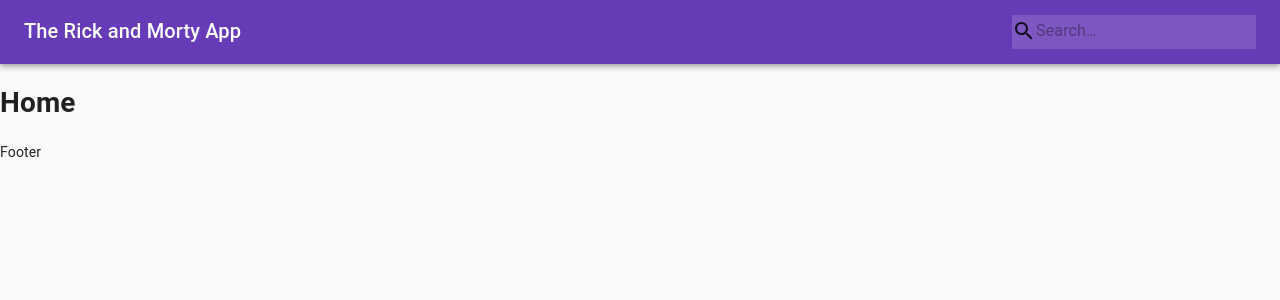
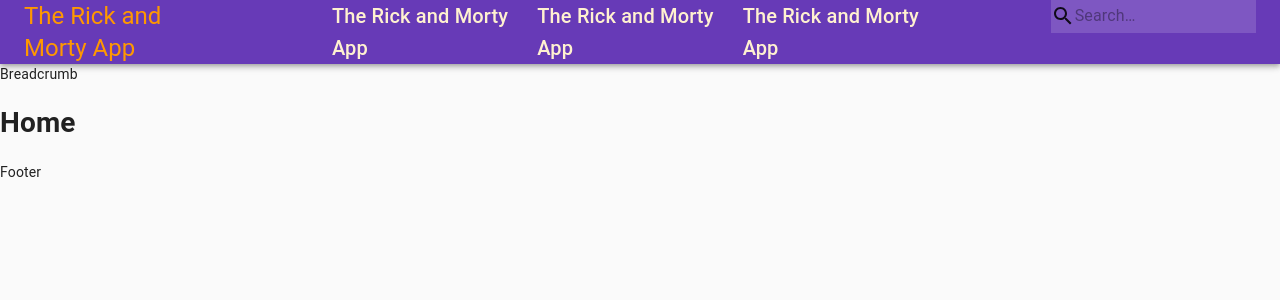
Before and after one commit to RubenZx/the-rick-and-morty-app, a React (Create React App) app: page / in a window 1280 px wide. Shown: the top 300 px of the page. Built offline with nearby package versions, Linux system fonts and the light colour scheme.

Commit message:
feat: Add menu sections with routing

```diff
--- /dev/null
+++ b/src/components/layout/header/Breadcrumb.tsx
@@ -0,0 +1,7 @@
+import React from 'react'
+
+const Breadcrumb = () => {
+  return <>Breadcrumb</>
+}
+
+export default Breadcrumb
--- a/src/components/layout/header/index.tsx
+++ b/src/components/layout/header/index.tsx
@@ -1,47 +1,14 @@
-import {
-  AppBar,
-  fade,
-  Grid,
-  InputBase,
-  Toolbar,
-  Typography,
-} from '@material-ui/core'
-import { Search } from '@material-ui/icons'
 import React from 'react'
-import styled from 'styled-components'
+import Breadcrumb from './Breadcrumb'
+import Menu from './menu'
 
-const SearchBar = styled.div`
-  position: relative;
-  border-radius: ${({ theme }) => theme.shape.borderRadius};
-  background-color: ${({ theme }) => fade(theme.palette.common.white, 0.15)};
-  &:hover {
-    background-color: ${({ theme }) => fade(theme.palette.common.white, 0.25)};
-  }
-  margin-left: 0;
-  width: 100%;
-  ${({ theme }) => theme.breakpoints.up('sm')} {
-    margin-left: ${({ theme }) => theme.spacing(1)};
-    width: auto;
-  }
-`
-
-const Header = () => (
-  <AppBar position="static">
-    <Toolbar>
-      <Grid container>
-        <Grid item xs>
-          <Typography variant="h6">The Rick and Morty App</Typography>
-        </Grid>
-        <SearchBar>
-          <InputBase
-            startAdornment={<Search />}
-            placeholder="Search…"
-            inputProps={{ 'aria-label': 'search' }}
-          />
-        </SearchBar>
-      </Grid>
-    </Toolbar>
-  </AppBar>
-)
+const Header = () => {
+  return (
+    <>
+      <Menu />
+      <Breadcrumb />
+    </>
+  )
+}
 
 export default Header
--- /dev/null
+++ b/src/components/layout/header/menu/Search.tsx
@@ -0,0 +1,35 @@
+import React from 'react'
+import { fade, InputBase } from '@material-ui/core'
+import styled from 'styled-components'
+import { Search as SearchIcon } from '@material-ui/icons'
+
+const SearchBar = styled.div`
+  position: relative;
+  border-radius: ${({ theme }) => theme.shape.borderRadius};
+  background-color: ${({ theme }) => fade(theme.palette.common.white, 0.15)};
+  &:hover {
+    background-color: ${({ theme }) => fade(theme.palette.common.white, 0.25)};
+  }
+  margin-left: 0;
+  width: 100%;
+  ${({ theme }) => theme.breakpoints.up('sm')} {
+    margin-left: ${({ theme }) => theme.spacing(1)};
+    width: auto;
+  }
+`
+
+const Search = () => {
+  return (
+    <>
+      <SearchBar>
+        <InputBase
+          startAdornment={<SearchIcon />}
+          placeholder="Search…"
+          inputProps={{ 'aria-label': 'search' }}
+        />
+      </SearchBar>
+    </>
+  )
+}
+
+export default Search
--- /dev/null
+++ b/src/components/layout/header/menu/Section.tsx
@@ -0,0 +1,40 @@
+import React from 'react'
+import { Link, Typography } from '@material-ui/core'
+import styled from 'styled-components'
+
+type StyledLinkProps = {
+  href: string
+  path: string
+}
+
+const StyledLink = styled(Link)<StyledLinkProps>`
+  text-decoration: none;
+
+  &:focus,
+  &:hover,
+  &:visited,
+  &:link,
+  &:active {
+    // TODO: change color if focus
+    text-decoration: none;
+  }
+
+  // TODO add theme colors
+  color: ${props => (props.path === props.href ? '#ff9800' : '#FFF1D0')};
+`
+
+const Section = (props: any) => {
+  const { href, path, variant } = props
+
+  return (
+    <>
+      <Typography variant={variant}>
+        <StyledLink href={href} path={path}>
+          The Rick and Morty App
+        </StyledLink>
+      </Typography>
+    </>
+  )
+}
+
+export default Section
--- /dev/null
+++ b/src/components/layout/header/menu/index.tsx
@@ -0,0 +1,53 @@
+import { AppBar, Grid, Toolbar } from '@material-ui/core'
+import React from 'react'
+import { useLocation } from 'react-router-dom'
+import Search from '~Components/layout/header/menu/Search'
+import Section from '~Components/layout/header/menu/Section'
+import routes from '~Routes/routes'
+
+const Menu = () => {
+  const location = useLocation()
+  return (
+    <AppBar position="static">
+      <Toolbar>
+        <Grid container>
+          <Grid item xs={2}>
+            <Section
+              href={routes.baseUrl}
+              path={location.pathname}
+              variant="h5"
+            />
+          </Grid>
+          <Grid item xs={1} />
+          <Grid item xs={2}>
+            <Section
+              href={routes.characters}
+              path={location.pathname}
+              variant="h6"
+            />
+          </Grid>
+          <Grid item xs={2}>
+            <Section
+              href={routes.episodes}
+              path={location.pathname}
+              variant="h6"
+            />
+          </Grid>
+          <Grid item xs={2}>
+            <Section
+              href={routes.locations}
+              path={location.pathname}
+              variant="h6"
+            />
+          </Grid>
+          <Grid item xs={1} />
+          <Grid item xs={2}>
+            <Search />
+          </Grid>
+        </Grid>
+      </Toolbar>
+    </AppBar>
+  )
+}
+
+export default Menu
--- a/tsconfig.extend.json
+++ b/tsconfig.extend.json
@@ -6,6 +6,7 @@
       "~Api": ["services/api"],
       "~Assets/*": ["assets/*"],
       "~Components/*": ["components/*"],
+      "~Routes*": ["routes/*", "routes"],
       "~Screens/*": ["screens/*"],
       "~Theme": ["theme"],
       "~Utils/*": ["utils/*"]
```
Also changed, not shown: .babelrc, .eslintrc.js.
